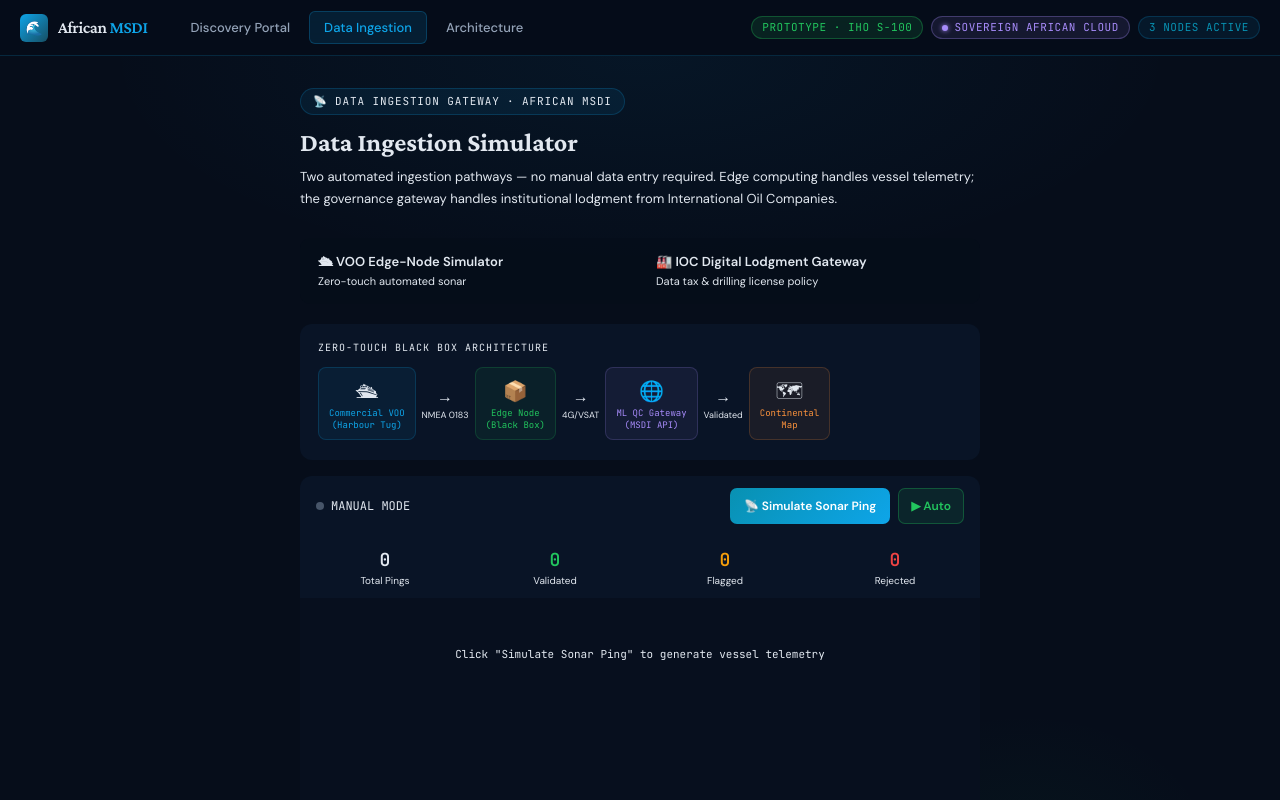
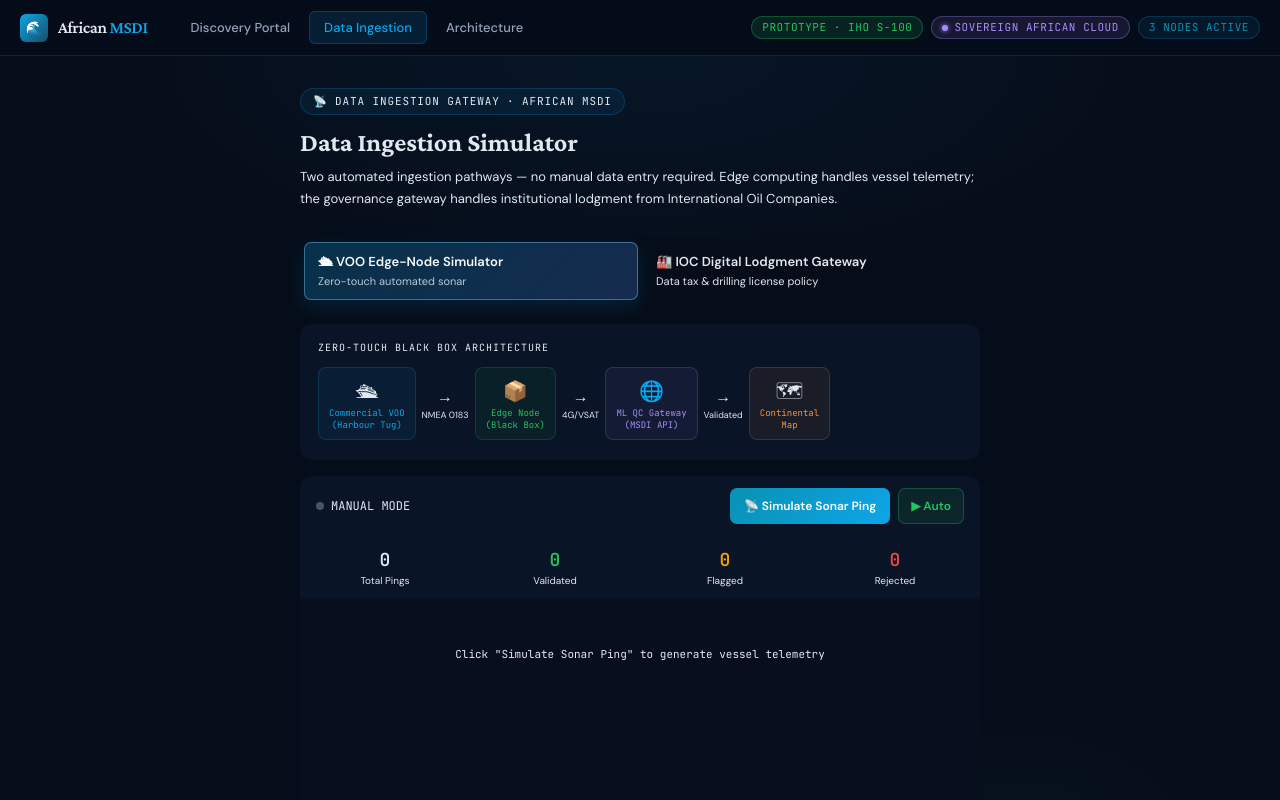
Before and after one commit to Boblee24/african-msdiv2, a Next.js app: page /submit in a window 1280 px wide. Shown: the top 800 px of the page. Built offline with nearby package versions, Linux system fonts and the light colour scheme.

Commit message:
tab activeness

```diff
--- a/app/submit/page.tsx
+++ b/app/submit/page.tsx
@@ -98,16 +98,18 @@ export default function DataIngestionPage() {
             <button
               key={t.key}
               onClick={() => setTab(t.key)}
+              aria-pressed={tab === t.key}
               style={{
                 flex: 1, padding: "10px 14px", borderRadius: "7px", border: "none",
                 cursor: "pointer", textAlign: "left", transition: "all 0.15s",
-                background: tab === t.key ? "var(--ocean-surface)" : "transparent",
+                background: tab === t.key ? "linear-gradient(135deg, rgba(14,165,233,0.24), rgba(22,45,82,0.95))" : "transparent",
+                boxShadow: tab === t.key ? "inset 0 0 0 1px rgba(125,211,252,0.4), 0 6px 18px rgba(2,132,199,0.18)" : "inset 0 0 0 1px transparent",
               }}
             >
-              <div style={{ fontSize: "13px", fontWeight: 600, color: tab === t.key ? "var(--text-primary)" : "var(--text-muted)" }}>
+              <div style={{ fontSize: "13px", fontWeight: 700, color: tab === t.key ? "#f8fafc" : "var(--text-muted)" }}>
                 {t.icon} {t.label}
               </div>
-              <div style={{ fontSize: "11px", color: "var(--text-muted)", marginTop: "2px" }}>{t.sub}</div>
+              <div style={{ fontSize: "11px", color: tab === t.key ? "rgba(226,232,240,0.82)" : "var(--text-muted)", marginTop: "2px" }}>{t.sub}</div>
             </button>
           ))}
         </div>
```
